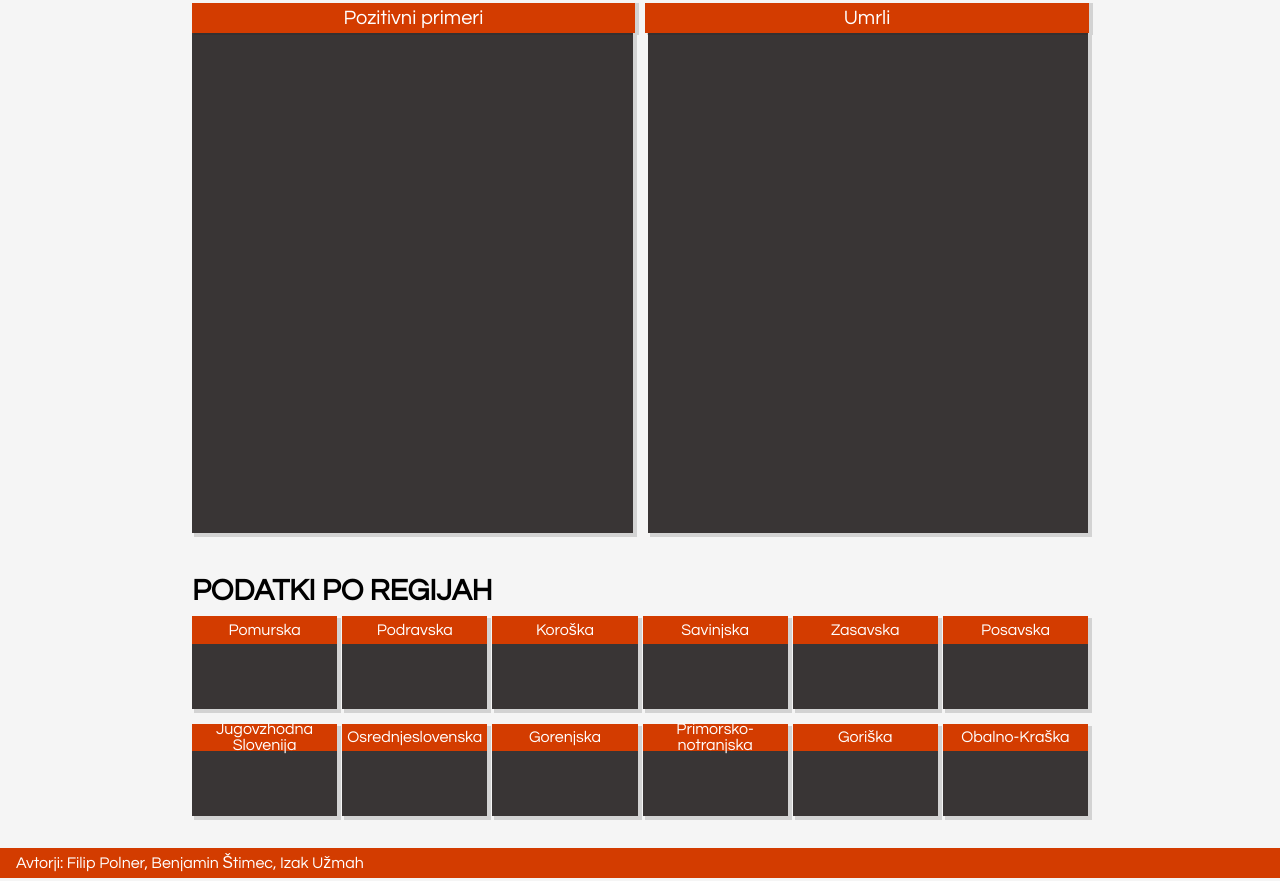
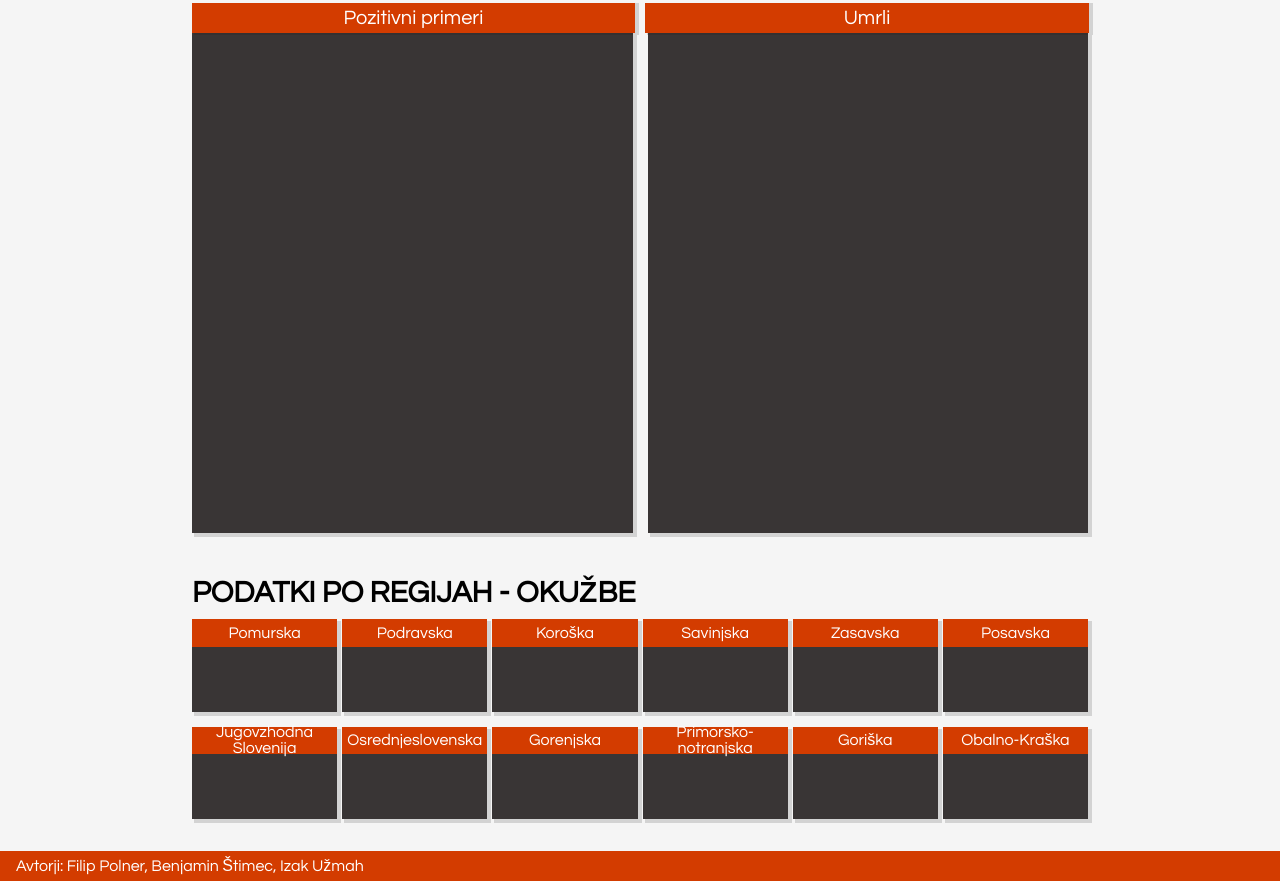
Before and after one commit to PolnerFilip/ors-projekt, a plain HTML site: page index.html in a window 1280 px wide. Shown: the part 447-1328 px from the top of the page. Drawn offline with nearby package versions, Linux system fonts and the light colour scheme; no server answers.

Commit message:
cistozadnji

```diff
--- a/index.html
+++ b/index.html
@@ -70,7 +70,7 @@
     <div id="graf2"></div>
 </span>
 <br><br>
-<h1 id="nasloov">PODATKI PO REGIJAH</h1>
+<h1 id="nasloov">PODATKI PO REGIJAH - OKUŽBE</h1>
 <p id="datumregije"></p>
 <span class="parentregije">
     <div class="regija">
```
